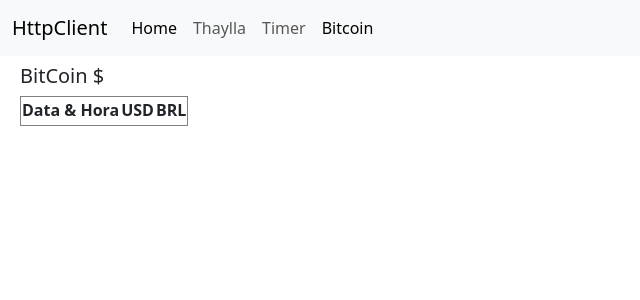
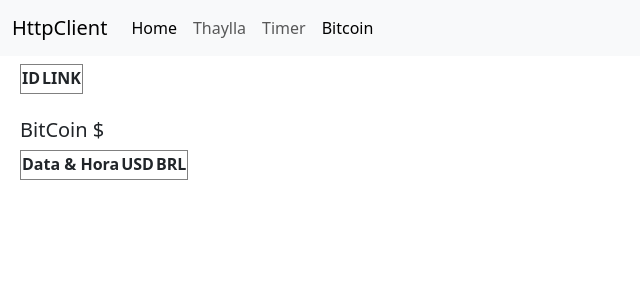
Before and after one commit to thayllaa/HttpClient, an Angular app: page /bitcoin in a window 1280 px wide. Shown: the top 300 px of the page, without its empty margins (0-640 px from the left). Built offline with nearby package versions, Linux system fonts and the light colour scheme.

Commit message:
1 file modified

```diff
--- a/src/app/bitcoin/bitcoin.component.html
+++ b/src/app/bitcoin/bitcoin.component.html
@@ -1,5 +1,16 @@
+<table border="1">
+<tr>
+  <th>ID</th>
+  <th>LINK</th>
+</tr>
+<tr>
+  <td></td>
+  <td></td>
+</tr>
+</table>
+<br />
+
 <h5>BitCoin $ &nbsp;</h5>
-
 <table border="1">
   <tr>
     <th>Data & Hora</th>
```
